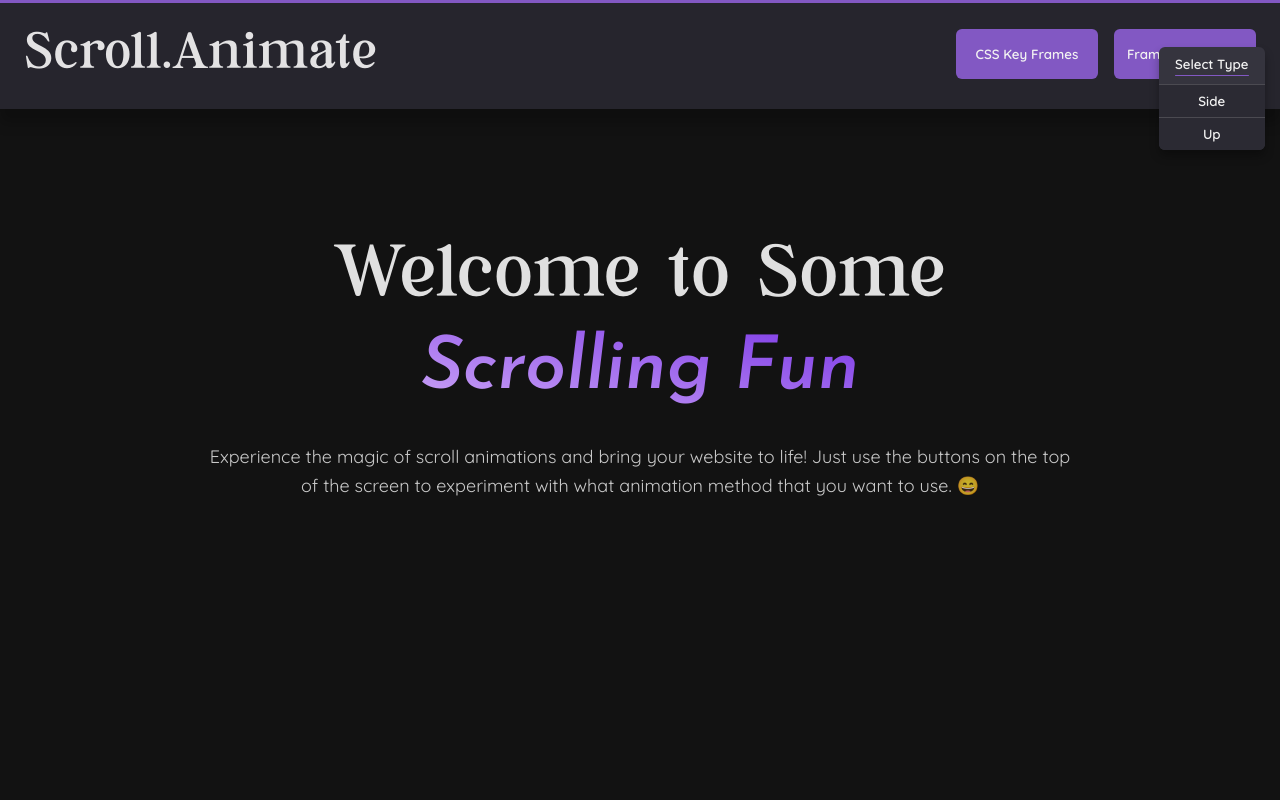
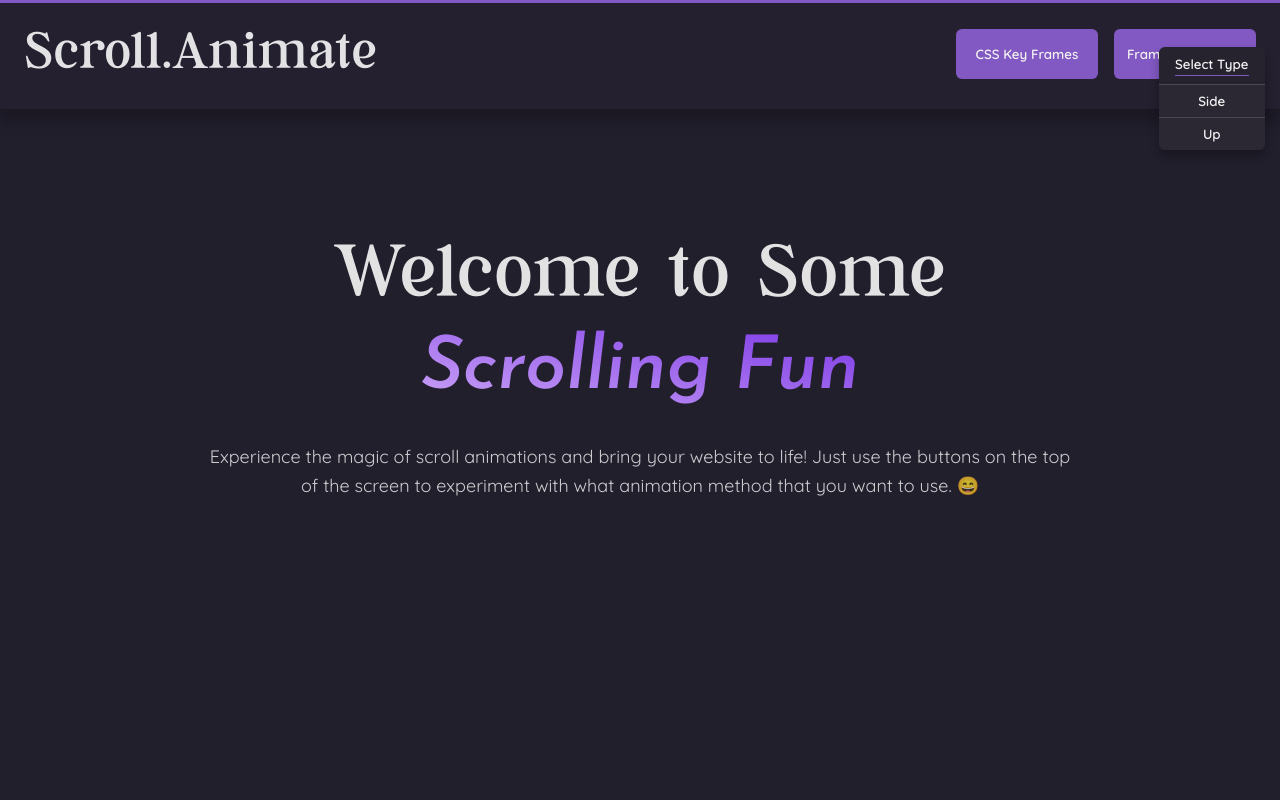
Before and after one commit to dBish6/Scroll_Animations_Examples, a React (Vite) app: page / in a window 1280 px wide. Both pictures are taken after a click on the button "Framer Motion Lib". Shown: the top 800 px of the page. Built offline with nearby package versions, Linux system fonts and the light colour scheme.

Commit message:
New background colour and leveling colours.

```diff
--- a/src/components/ToAnimate.tsx
+++ b/src/components/ToAnimate.tsx
@@ -39,7 +39,7 @@ const ToAnimate = ({ animation, tag, options, children }: ToAnimateProps) => {
           });
         });
       });
-      // return () => observer && observer.disconnect();
+      return () => observer && observer.disconnect();
     }, []);
 
     if (!isPending)
--- a/src/components/partials/header/header.css
+++ b/src/components/partials/header/header.css
@@ -114,7 +114,7 @@ header > div div:nth-child(2) .panel li button {
   width: 100%;
   height: 100%;
   padding: 0.5rem;
-  background-color: #2b2a33;
+  background-color: #2b2833;
   border-top: 1px solid rgb(255, 255, 255, 0.15);
 }
 
@@ -124,8 +124,7 @@ header > div div:nth-child(2) .panel li:last-child button {
 }
 
 header > div div:nth-child(2) .panel li button:hover {
-  background-color: #4e4c5c;
-  background-color: #525061;
+  background-color: #534d62;
 }
 
 header > div div:nth-child(2) .panel li button:active {
@@ -155,17 +154,8 @@ header > div div:nth-child(2) .panel li button:active {
   header > div div:nth-child(2) .panel {
     width: 100%;
     max-width: 206px;
-    /* width: 100%;
-    max-width: 206px; */
     right: 0;
   }
-  /* header > div div:nth-child(2) .panel li button {
-    width: 100%;
-    height: 100%;
-    padding: 0.5rem;
-    background-color: #2b2a33;
-    border-top: 1px solid rgb(255, 255, 255, 0.15);
-  } */
 }
 
 @media screen and (max-width: 525px) {
--- a/src/components/sections/sections.css
+++ b/src/components/sections/sections.css
@@ -99,9 +99,7 @@ section:nth-last-child(1) .imagesContainer {
 }
 
 section:nth-last-child(1) .imagesContainer .card {
-  background-color: #363636;
-  background-color: var(--lvl2);
-  background-color: rgba(53, 52, 62, 0.5);
+  background-color: rgba(38, 35, 47, 0.75);
   border-top: 1px solid var(--accent);
   border-inline: 2px solid rgba(0, 0, 0, 0.55);
   border-bottom: 2px solid rgba(0, 0, 0, 0.55);
--- a/src/index.css
+++ b/src/index.css
@@ -20,8 +20,8 @@
   -webkit-text-size-adjust: 100%;
   color-scheme: dark;
 
-  --lvl1: #26252d;
-  --lvl2: #35343e;
+  --lvl1: #24202f;
+  --lvl2: #26232f;
   --accent: #8258c3;
   --accentMed: #af86f0;
   --accentLgt: #caaef5;
@@ -38,12 +38,12 @@ body {
   font-weight: 400;
   line-height: 1.5;
   color: rgba(255, 255, 255, 0.87);
-  background-color: #242424;
   background: radial-gradient(
     at 2% 100%,
     hsla(260, 39%, 19%, 1) 0px,
     transparent 50%
   );
+  background-color: #221f2d;
   overflow-y: hidden;
 }
 
@@ -69,7 +69,6 @@ h3 {
 }
 
 h1 {
-  /* font-size: 3.2rem; */
   font-size: clamp(
     2.625rem,
     2.315756302521008rem + 1.5462184873949585vw,
```
